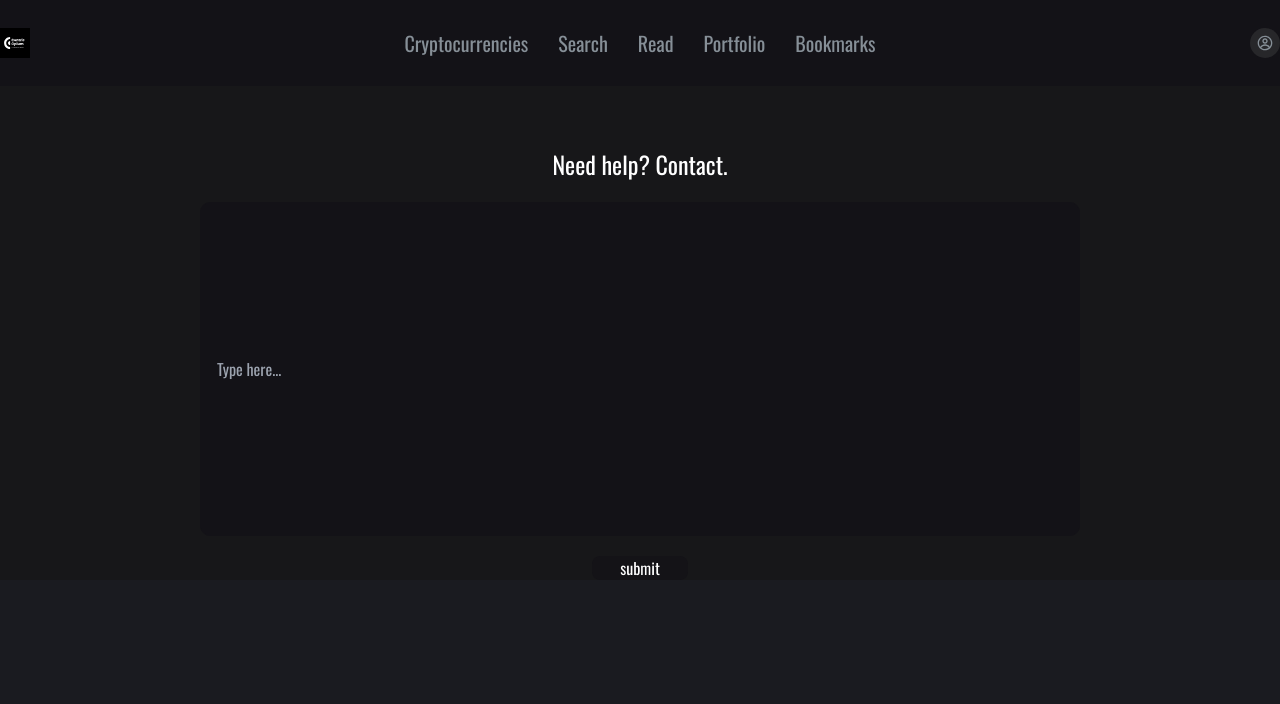
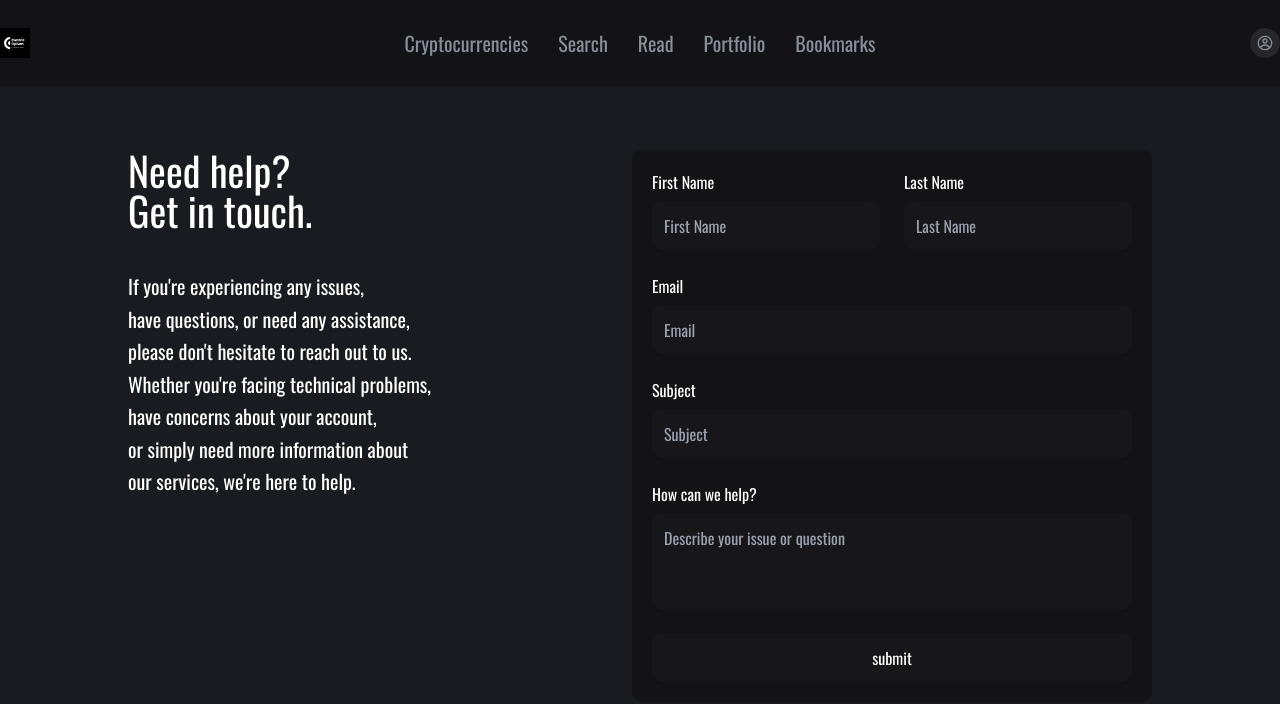
Before and after one commit to ilyastorunn/currency-tracker, a React (Vite) app: page /contact in a window 1280 px wide. Shown: the top 704 px of the page. Built offline with nearby package versions, Linux system fonts and the light colour scheme.

Commit message:
feat: Comlete Contact component

```diff
--- a/src/Pages/Contact.jsx
+++ b/src/Pages/Contact.jsx
@@ -3,18 +3,70 @@ import Header from "../Components/Header";
 export default function Contact() {
   return (
     <>
-      <div>
-        <Header />
-        <div className="flex flex-1 flex-col items-center justify-center gap-5 pt-[60px] bg-[#171719]">
-          <p className="text-[24px] text-white">Need help? Contact.</p>
-          <input
-            className="w-full max-w-[880px] h-[334px] sm:h-[300px] md:h-[334px] p-4 border border-[#131217] resize-none rounded-[10px] bg-[#131217]"
-            type="textarea"
-            placeholder="Type here..."
-          />
-          <button className="bg-[#131217cc] text-[16px] text-white rounded-lg">
-            <span className="py-15 px-7">submit</span>
-          </button>
+      <Header />
+      <div className="flex flex-col md:flex-row items-start justify-between gap-12 px-4 md:px-16 lg:px-32 py-16 min-h-screen bg-[#1A1B20]">
+        <div className="flex flex-col items-start gap-10 max-w-md">
+          <span className="text-white text-[40px] leading-none">
+            Need help? <br />
+            Get in touch.
+          </span>
+          <span className="text-white text-[20px] leading-relaxed">
+            If you're experiencing any issues, <br />
+            have questions, or need any assistance, <br />
+            please don't hesitate to reach out to us. <br />
+            Whether you're facing technical problems, <br />
+            have concerns about your account, <br />
+            or simply need more information about <br />
+            our services, we're here to help.
+          </span>
+        </div>
+        <div className="flex flex-col w-full md:w-[520px] p-5 rounded-[10px] bg-[#131217]">
+          <div className="flex flex-col gap-6">
+            <div className="flex flex-col md:flex-row gap-6">
+              <div className="flex flex-col gap-2 w-full">
+                <span className="text-white text-[16px]">First Name</span>
+                <input
+                  className="p-3 rounded-[10px] bg-[#171719] text-white"
+                  type="text"
+                  placeholder="First Name"
+                />
+              </div>
+              <div className="flex flex-col gap-2 w-full">
+                <span className="text-white text-[16px]">Last Name</span>
+                <input
+                  className="p-3 rounded-[10px] bg-[#171719] text-white"
+                  type="text"
+                  placeholder="Last Name"
+                />
+              </div>
+            </div>
+            <div className="flex flex-col gap-2 w-full">
+              <span className="text-white text-[16px]">Email</span>
+              <input
+                className="p-3 rounded-[10px] bg-[#171719] text-white"
+                type="email"
+                placeholder="Email"
+              />
+            </div>
+            <div className="flex flex-col gap-2 w-full">
+              <span className="text-white text-[16px]">Subject</span>
+              <input
+                className="p-3 rounded-[10px] bg-[#171719] text-white"
+                type="text"
+                placeholder="Subject"
+              />
+            </div>
+            <div className="flex flex-col gap-2 w-full">
+              <span className="text-white text-[16px]">How can we help?</span>
+              <textarea
+                className="p-3 rounded-[10px] bg-[#171719] text-white h-24 resize-none"
+                placeholder="Describe your issue or question"
+              />
+            </div>
+            <button className="w-full py-3 rounded-[10px] bg-[#171719] text-white hover:bg-[#131217]">
+              submit
+            </button>
+          </div>
         </div>
       </div>
     </>
```
Also changed, not shown: src/Components/Header.jsx (+15 -5 lines).
